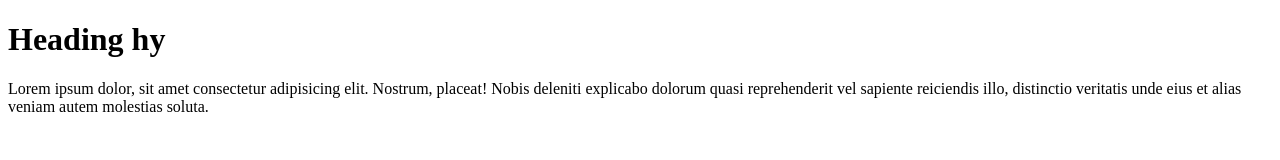
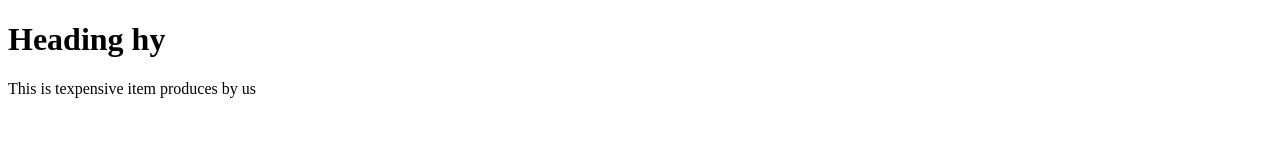
Before and after one commit to owaisniaz/new-repo, a plain HTML site: page index.html in a window 1280 px wide. Drawn offline with Linux system fonts and the light colour scheme.

Commit message:
updated file

```diff
--- a/index.html
+++ b/index.html
@@ -8,11 +8,6 @@
   </head>
   <body>
     <h1>Heading hy</h1>
-    <p>
-      Lorem ipsum dolor, sit amet consectetur adipisicing elit. Nostrum,
-      placeat! Nobis deleniti explicabo dolorum quasi reprehenderit vel sapiente
-      reiciendis illo, distinctio veritatis unde eius et alias veniam autem
-      molestias soluta.
-    </p>
+    <p>This is texpensive item produces by us</p>
   </body>
 </html>
```
